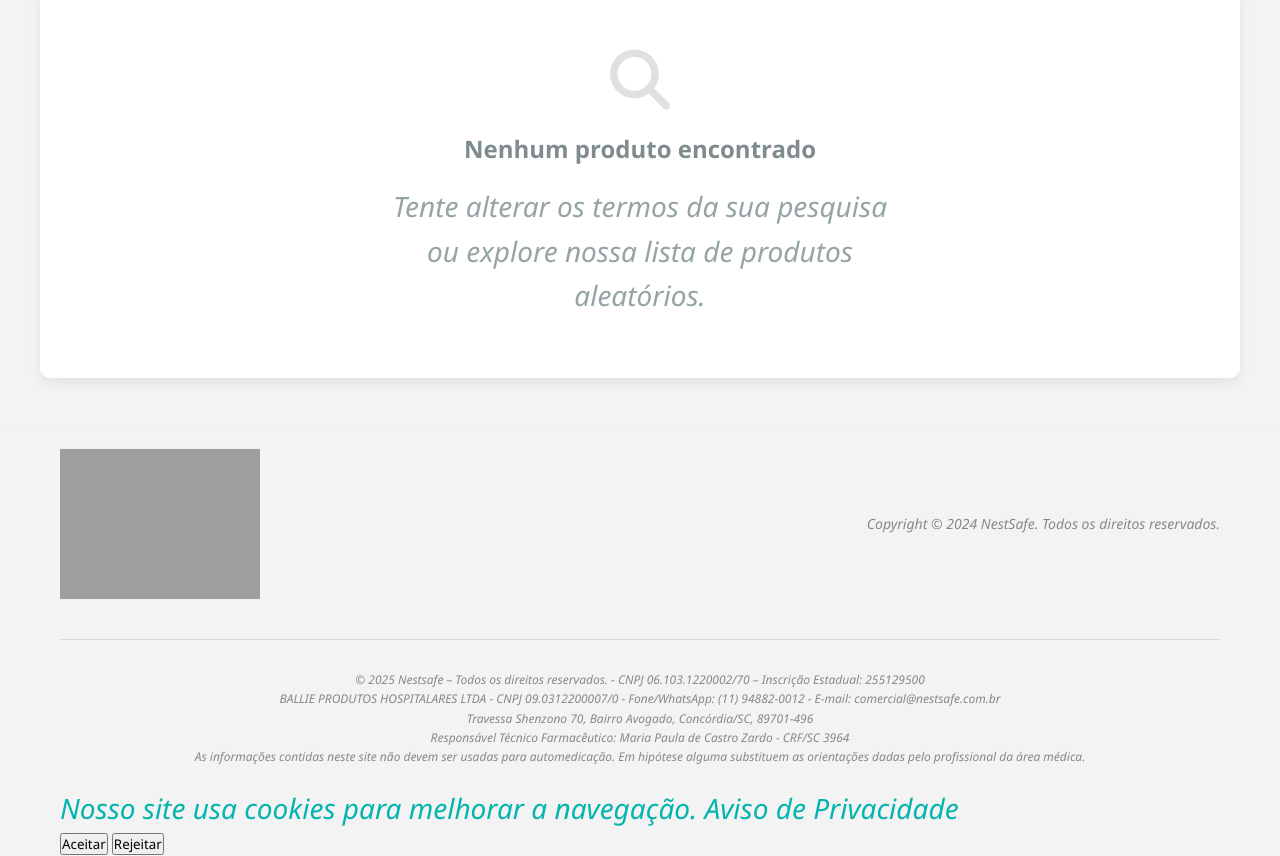
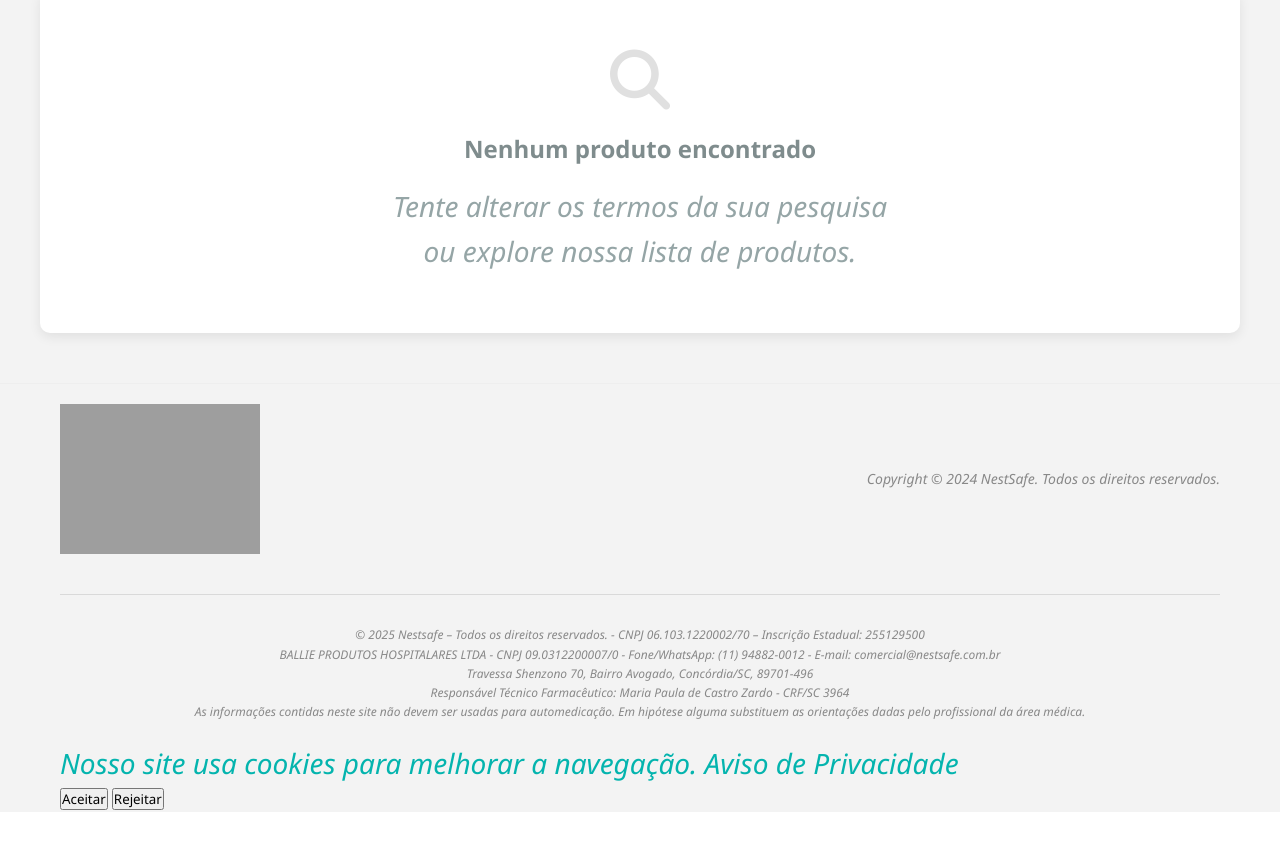
Before and after one commit to Daniel-Alves-Projects/tela_dinamica_produtos, a PHP site: page / in a window 1280 px wide. Shown: the part 828-1684 px from the top of the page. After the commit the page ends 1638 px from the top, so only its background shows below. Run offline with PHP 8.4, Linux system fonts and the light colour scheme; data that the repository does not hold is empty; grey boxes are pictures that could not be loaded.

Commit message:
removido o aleatorios

```diff
--- a/index.php
+++ b/index.php
@@ -122,7 +122,7 @@ include 'buscar-produtos.php';
             <div class="no-products">
                 <i class="fas fa-search"></i>
                 <h3>Nenhum produto encontrado</h3>
-                <p>Tente alterar os termos da sua pesquisa ou explore nossa lista de produtos aleatórios.</p>
+                <p>Tente alterar os termos da sua pesquisa ou explore nossa lista de produtos.</p>
             </div>
         <?php endif; ?>
 </section>
```
